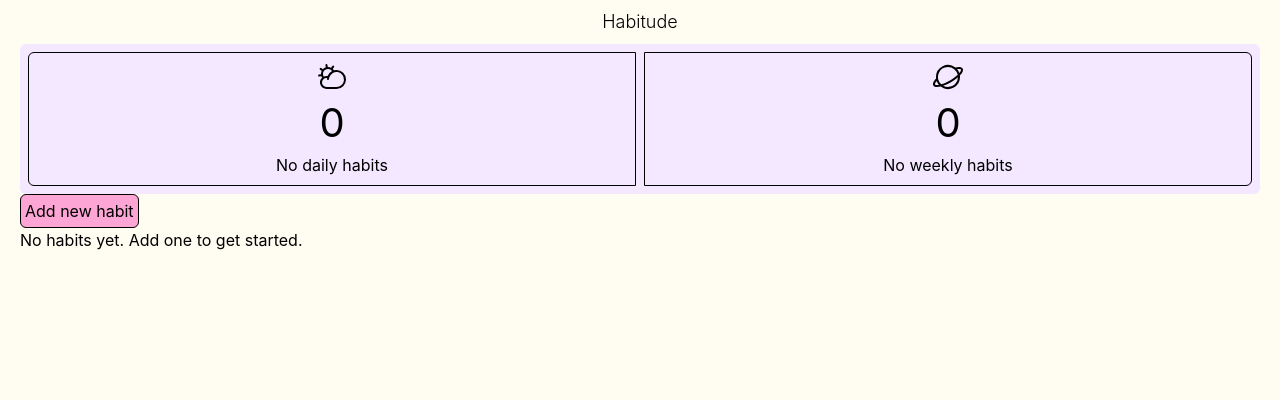
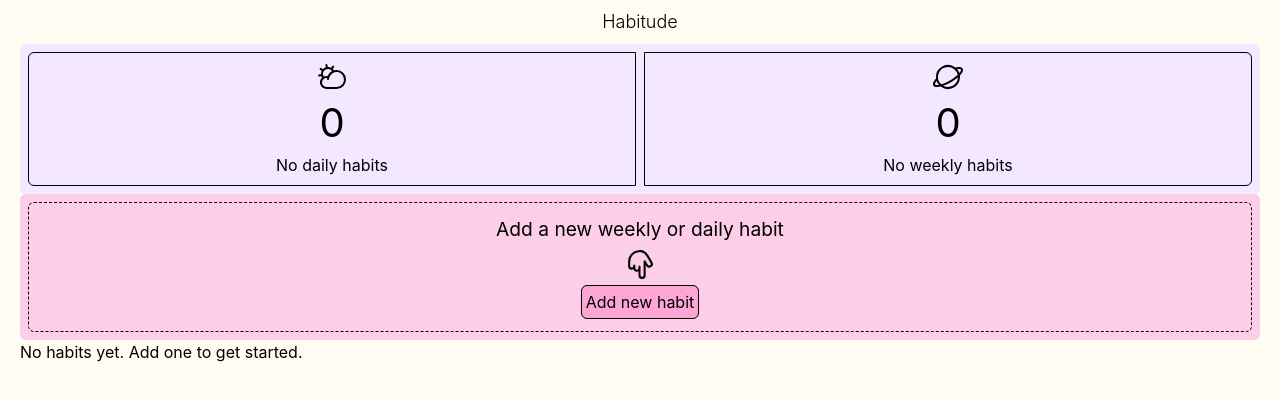
Before and after one commit to Gina-bun/Habitude, a React (Vite) app: page / in a window 1280 px wide. Shown: the top 400 px of the page. Built offline with nearby package versions, Linux system fonts and the light colour scheme.

Commit message:
feat(ui): add AddHabitCard comp

```diff
--- a/src/App.tsx
+++ b/src/App.tsx
@@ -9,6 +9,7 @@ import { useState } from 'react'
 import { Button } from './components/common/Button'
 import type { Habit } from './types/types'
 import { EditHabitForm } from './components/habit/EditHabitForm'
+import { AddHabitCard } from './components/habit/AddHabitCard'
 
 function App() {
 
@@ -23,8 +24,7 @@ function App() {
 
       {isFormOpen &&  <HabitForm addHabit={addHabit} onClose={() => setIsFormOpen(false)}/>}
       {editingHabit && <EditHabitForm habit={editingHabit} onSave={editHabit} onClose={() => setEditingHabit(null)}/>}
-      {/* button to open a form and add a habit */}
-      <Button handleClickFunc={() => setIsFormOpen(true)} color="bg-pink-300" type="button" btnText="Add new habit"/>
+      <AddHabitCard onAddHabit={() => setIsFormOpen(true)}/>
       <HabitList habits={habits} onToggle={toggleHabitDone} onEditClick={(habit) => setEditingHabit(habit)} onDelete={deleteHabit}/>
 
     </>
--- /dev/null
+++ b/src/components/habit/AddHabitCard.tsx
@@ -0,0 +1,18 @@
+import { HandPointingIcon } from "@phosphor-icons/react";
+import { Button } from "../common/Button";
+import "./habit.css"
+
+
+export function AddHabitCard({onAddHabit}){
+
+    return (
+        <div className="bg-pink-200 p-2 rounded-md">
+         <div className="dashed-card flex flex-col items-center p-3 gap-1">
+            <h3>Add a new weekly or daily habit</h3>
+            <HandPointingIcon size={33} className="rotate-90 animate-bounce-slow" />
+             {/* button to open a form and add a habit */}
+              <Button handleClickFunc={onAddHabit}  color="bg-pink-300" type="button" btnText="Add new habit"/>
+         </div>
+        </div>
+    )
+}
--- a/src/components/habit/BestStreakDisplay.tsx
+++ b/src/components/habit/BestStreakDisplay.tsx
@@ -19,17 +19,17 @@ export function BestStreakDisplay({ habits, dailyIcon, weeklyIcon }: BestStreakD
   return (
     <div className="flex rounded-md bg-purple-100 p-2 gap-2">
         {/*for daily habits */}
-      <div className="daily streak-card rounded-l-md">
+      <div className="daily lined-card rounded-l-md">
         {dailyIcon}
         {
             dailyHabits.length > 0 ?
             <div>
-            <h3>{bestDailyStreak}</h3>
+            <h2>{bestDailyStreak}</h2>
                 <p>Best Daily streak</p>
             </div>
             :
              <div>
-                <h3>0</h3>
+                <h2>0</h2>
                 <p>No daily habits</p>
             </div>
 
@@ -38,17 +38,17 @@ export function BestStreakDisplay({ habits, dailyIcon, weeklyIcon }: BestStreakD
 
       </div>
       {/* for weekly habits */}
-      <div className="weekly streak-card rounded-r-md">
+      <div className="weekly lined-card rounded-r-md">
         {weeklyIcon}
          {
             weeklyHabits.length > 0 ?
             <div>
-            <h3>{bestWeeklyStreak}</h3>
+            <h2>{bestWeeklyStreak}</h2>
                 <p>Best Weekly streak</p>
             </div>
             :
              <div>
-                <h3>0</h3>
+                <h2>0</h2>
                 <p>No weekly habits</p>
             </div>
 
--- a/src/components/habit/habit.css
+++ b/src/components/habit/habit.css
@@ -2,8 +2,12 @@
 
 /* HABIT FORM styles*/
 @layer base{
+    h2{
+        font-size: 2.5rem;
+    }
+
     h3{
-        font-size: 2.5rem;
+        font-size: 1.2rem;
     }
 }
 
@@ -19,12 +23,34 @@
     @apply pt-2 flex gap-3 justify-end  mx-auto
 }
 
-@utility streak-card{
-    @apply border flex-1 p-2 flex flex-col items-center text-center;
-}
 
 
 /* HABIT LIST styles */
 @utility list-category{
     @apply font-medium pl-8.5 text-lg;
 }
+
+/* in streak card */
+@utility lined-card{
+    @apply border flex-1 p-2 flex flex-col items-center text-center;
+}
+
+/* in add habit card */
+@utility dashed-card{
+    @apply border border-dashed rounded-md;
+}
+
+/* styles for AddHabitCard comp */
+@layer utilities {
+  @keyframes bounce-slow {
+    0%, 100% {
+      transform: translateX(0) rotate(90deg);
+    }
+    50% {
+      transform: translateX(6px) rotate(90deg);
+    }
+  }
+  .animate-bounce-slow {
+    animation: bounce-slow 1.8s ease-in-out infinite;
+  }
+}
```
